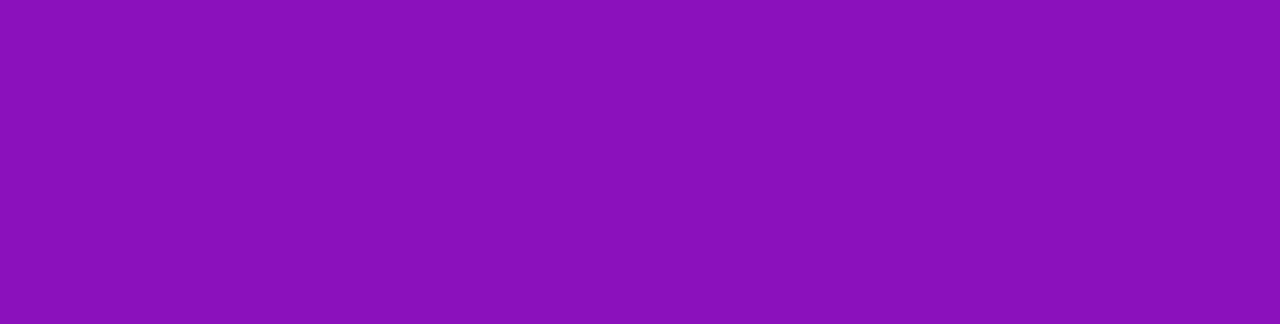
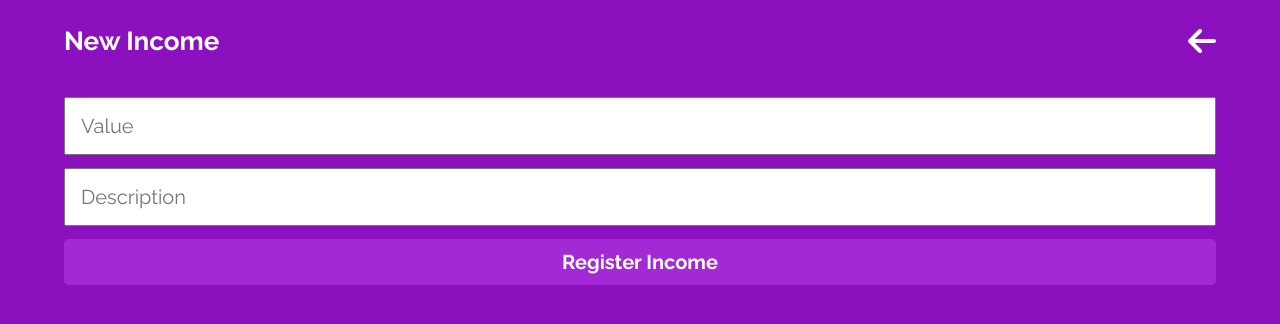
Before and after one commit to camoesprogramming/My-Wallet, a React (Create React App) app: page /new-income in a window 1280 px wide. Before the commit this address had no page. Shown: the top 324 px of the page. Built offline with nearby package versions, Linux system fonts and the light colour scheme; a web font is replaced by a local one.

Commit message:
páginas de registro de newExpense e newIncome adicionadas usando componentes reaproveitáveis diferenciando apenas pelo parâmetro passado por cada página

```diff
--- a/src/App.tsx
+++ b/src/App.tsx
@@ -2,6 +2,8 @@ import { BrowserRouter, Routes, Route } from "react-router-dom";
 import SignIn from "./Pages/SignIn";
 import SignUp from "./Pages/SignUp";
 import Home from "./Pages/Home";
+import NewIncome from "./Pages/NewIncome";
+import NewExpense from "./Pages/NewExpense";
 
 
 function App() {
@@ -11,6 +13,8 @@ function App() {
       <Route  path="/" element = {<SignIn />}/>
       <Route  path="/signUp" element = {<SignUp />}/>
       <Route  path="/home" element = {<Home />} />
+      <Route path="/new-income" element = {<NewIncome />} />
+      <Route path="/new-expense" element = {<NewExpense />} />
     </Routes>
     </BrowserRouter>
   );
--- a/src/Components/FormsContainer.tsx
+++ b/src/Components/FormsContainer.tsx
@@ -50,5 +50,10 @@ const Container = styled.div`
     text-align: left;
     color: #f9f9f9;
     margin-top: 32px;
+    background-color: #9567BE;
+  }
+
+  a {
+    background-color: #9567BE;
   }
 `;
--- a/src/Components/EntryCard.tsx
+++ b/src/Components/NewRecordCard.tsx
@@ -2,26 +2,24 @@ import styled from "styled-components";
 import { FontAwesomeIcon } from "@fortawesome/react-fontawesome";
 import { faCirclePlus, faCircleMinus } from "@fortawesome/free-solid-svg-icons";
 
+export default function NewRecordCard({addIncome} : {addIncome: boolean}) {
 
-
-export default function EntryCard({add} : {add: boolean}) {
   return (
     <ContainerCard>
       <div>
         <FontAwesomeIcon
-          icon={add === true ? faCirclePlus : faCircleMinus}
+          icon={addIncome === true ? faCirclePlus : faCircleMinus}
           size="2xl"
           style={{ color: "#ffffff" }}
         />
 
       </div>
-      <h1>Nova<br />{add === true ? "Entrada" : "Saída"}</h1>
+      <h1>New<br />{addIncome === true ? "Income" : "Expense"}</h1>
     </ContainerCard>
   );
 }
 
 const ContainerCard = styled.div`
-  width: 45%;
   height: 16vh;
   background-color: #a328d6;
   border-radius: 5px;
--- /dev/null
+++ b/src/Components/NewRegisterContent.tsx
@@ -0,0 +1,44 @@
+import styled from "styled-components";
+import RegisterContentForm from "./RegisterContentForm";
+import { FontAwesomeIcon } from "@fortawesome/react-fontawesome";
+import { faArrowLeft } from "@fortawesome/free-solid-svg-icons";
+import { Link } from "react-router-dom";
+
+export default function NewRegisterContent({ income }: { income: boolean }) {
+  return (
+    <Container>
+      <div>
+        <h1>New {income === true ? "Income" : "Expense"}</h1>
+        <Link to="/home">
+          <FontAwesomeIcon
+            icon={faArrowLeft}
+            size="2xl"
+            style={{ color: "#ffffff" }}
+          />
+        </Link>
+      </div>
+      <RegisterContentForm income = {income} />
+    </Container>
+  );
+}
+
+const Container = styled.div`
+  width: 90%;
+  margin: auto;
+  margin-top: 25px;
+  div {
+    display: flex;
+    justify-content: space-between;
+    align-items: center;
+  }
+
+  h1 {
+    font-family: "Raleway";
+    font-size: 26px;
+    font-weight: 700;
+    line-height: 31px;
+    letter-spacing: 0em;
+    text-align: left;
+    color: #fff;
+  }
+`;
--- /dev/null
+++ b/src/Components/RegisterContentForm.tsx
@@ -0,0 +1,73 @@
+import styled from "styled-components";
+import React, { ReactEventHandler, useState } from "react";
+import { useNavigate } from "react-router-dom";
+
+export default function RegisterContentForm( { income }: { income: boolean }) {
+  const [value, setValue] = useState<Number | null >();
+  const [description, setDescription] = useState<String | null>();
+
+  const navigate=useNavigate();
+
+  function handleForm(event: React.ChangeEvent<HTMLFormElement>) {
+    event.preventDefault();
+
+
+
+    navigate("/home")
+  }
+  return (
+    <FormContainer onSubmit={handleForm}>
+      <input
+        type="number"
+        placeholder="Value"
+        name="Value"
+        id="value"
+        onChange={(e) => (setValue(parseFloat(e.target.value)))}
+      />
+      <input
+        type="text"
+        placeholder="Description"
+        name="Description"
+        id="description"
+        onChange={(e) => (setDescription(e.target.value))}
+      />
+      <button>Register {income === true ? "Income" : "Expense"}</button>
+    </FormContainer>
+  );
+}
+
+const FormContainer = styled.form`
+  display: flex;
+  flex-direction: column;
+  align-items: center;
+  margin-top: 40px;
+
+  input {
+    width: 100%;
+    height: 58px;
+    padding-left: 15px;
+    font-family: "Raleway";
+    font-size: 20px;
+    font-weight: 400;
+    line-height: 23px;
+    letter-spacing: 0em;
+    text-align: left;
+    margin-bottom: 13px;
+    box-sizing: border-box;
+  }
+
+  button {
+    width: 100%;
+    height: 46px;
+    border-radius: 5px;
+    background-color: #a328d6;
+    border: none;
+    font-family: "Raleway";
+    font-size: 20px;
+    font-weight: 700;
+    line-height: 23px;
+    letter-spacing: 0em;
+    text-align: center;
+    color: #fff;
+  }
+`;
--- a/src/Pages/Home.tsx
+++ b/src/Pages/Home.tsx
@@ -1,17 +1,21 @@
 import styled from "styled-components";
 import HomeHeader from "../Components/HomeHeader";
 import DataViewer from "../Components/DataViewer";
-import EntryCard from "../Components/EntryCard";
+import NewRecordCard from "../Components/NewRecordCard";
+import { Link } from "react-router-dom";
 
 export default function Home() {
-
   return (
     <>
       <HomeHeader />
       <DataViewer />
       <Container>
-        <EntryCard add = {true}/>
-        <EntryCard add = {false}/>
+        <Link to="/new-income">
+          <NewRecordCard addIncome={true} />
+        </Link>
+        <Link to="/new-expense">
+          <NewRecordCard addIncome={false} />
+        </Link>
       </Container>
     </>
   );
@@ -24,4 +28,9 @@ const Container = styled.div`
   width: 90%;
   margin: auto;
   margin-top: 13px;
+  a {
+    background-color: #A328D6;
+    width: 45%;
+    border-radius: 5px;
+  }
 `;
--- /dev/null
+++ b/src/Pages/NewExpense.tsx
@@ -0,0 +1,9 @@
+import NewRegisterContent from "../Components/NewRegisterContent";
+
+export default function NewExpense() {
+  return (
+    <>
+      <NewRegisterContent income = {false}/>
+    </>
+  );
+}
--- /dev/null
+++ b/src/Pages/NewIncome.tsx
@@ -0,0 +1,9 @@
+import NewRegisterContent from "../Components/NewRegisterContent";
+
+export default function NewIncome() {
+  return (
+    <>
+      <NewRegisterContent income = {true} />
+    </>
+  );
+}
```
